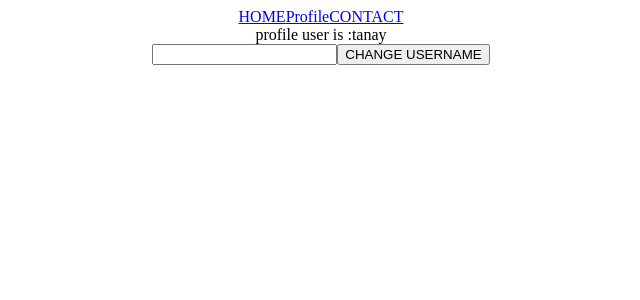
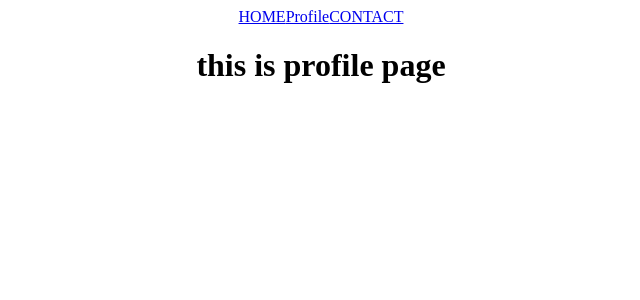
Before and after one commit to tanaydave/react-, a React (Create React App) app: page /profile in a window 1280 px wide. Shown: the top 300 px of the page, without its empty margins (319-959 px from the left). Built offline with nearby package versions, Linux system fonts and the light colour scheme.

Commit message:
module 10 completed(react query)

```diff
--- a/package.json
+++ b/package.json
@@ -3,6 +3,7 @@
   "version": "0.1.0",
   "private": true,
   "dependencies": {
+    "@tanstack/react-query": "^4.20.4",
     "@testing-library/jest-dom": "^5.16.5",
     "@testing-library/react": "^13.4.0",
     "@testing-library/user-event": "^13.5.0",
--- a/src/App.js
+++ b/src/App.js
@@ -5,16 +5,19 @@ import { Home } from "./pages/Home";
 
 import { Contact } from "./pages/Contact";
 import { Navbar } from "./pages/Navbar";
-import { useState , createContext } from "react";
+
 import { Profile } from "./pages/profile";
+import { Query,QueryClient,QueryClientProvider } from '@tanstack/react-query';
 
-export const AppContext = createContext();
+
 
 function App() {
-  const [username , setUsername]=useState("tanay")
+
+  const client= new QueryClient();
   return (
     <div className="App">
-      <AppContext.Provider value={{username , setUsername}}>
+      <QueryClientProvider client={client}>
+
       <Router>
         <div>
 
@@ -28,9 +31,10 @@ function App() {
            <Route path="/contact" element={<Contact />}/>
            <Route path="*" element={<h1>page not found</h1>}/>
         </Routes>
+
       </Router>
-      </AppContext.Provider>
 
+      </QueryClientProvider>
     </div>
   );
 }
--- a/src/components/changeProfile.js
+++ /dev/null
@@ -1,25 +0,0 @@
-import { useContext } from "react";
-import { AppContext } from "../App";
- import { useState } from "react";
-
-
-
-
-export const ChangeProfile =()=>{
-    const [newUsername,setNewUsername]=useState("")
-    const {setUsername}=useContext(AppContext);
-    return(
-        <div>
-            <input onChange={(event)=>{
-                setNewUsername(event.target.value)
-            }}/>
-             <button onClick={()=>{
-                setUsername(newUsername);
-             }}>
-               CHANGE USERNAME
-             </button>
-        </div>
-    )
-
-
-}
--- a/src/index.js
+++ b/src/index.js
@@ -2,6 +2,7 @@ import React from 'react';
 import ReactDOM from 'react-dom/client';
 
 import App from './App';
+
 
 
 const root = ReactDOM.createRoot(document.getElementById('root'));
--- a/src/pages/Home.js
+++ b/src/pages/Home.js
@@ -1,11 +1,29 @@
-import { useContext } from "react";
-import { AppContext } from "../App";
+import {useQuery} from '@tanstack/react-query';
+
 
 export const Home=()=>{
 
-        const {username} = useContext(AppContext);
+        const {data,isLoading,refetch}=useQuery(["factos"], ()=>{
+            return (
+            fetch("https://catfact.ninja/fact")
+            .then((res)=>res.json())
+            .then((data)=>(data))
+            )
+        });
+        if(isLoading){
+            return(
+                <h1>LOADING...</h1>
+            )
+        }
         return(
-        <h1>this is home page and user is :{username}</h1>
+
+        <h1>this is home page
+            <p>
+
+                {data?.fact}
+            </p>
+            <button onClick={refetch}>update fact</button>
+        </h1>
     )
 
 }
--- a/src/pages/profile.js
+++ b/src/pages/profile.js
@@ -1,13 +1,12 @@
-import { useContext } from "react";
-import { AppContext } from "../App";
-import { ChangeProfile } from "../components/changeProfile";
+
 
 
 export const Profile=()=>{
-    const {username} = useContext(AppContext);
+
         return(
-        <div>profile  user is :{username}
-        <ChangeProfile />
+        <div>
+            <h1>this is profile page</h1>
+
         </div>
     )
 }
```
Also changed, not shown: 1 other file (tests, documents, lock files or other folders).
